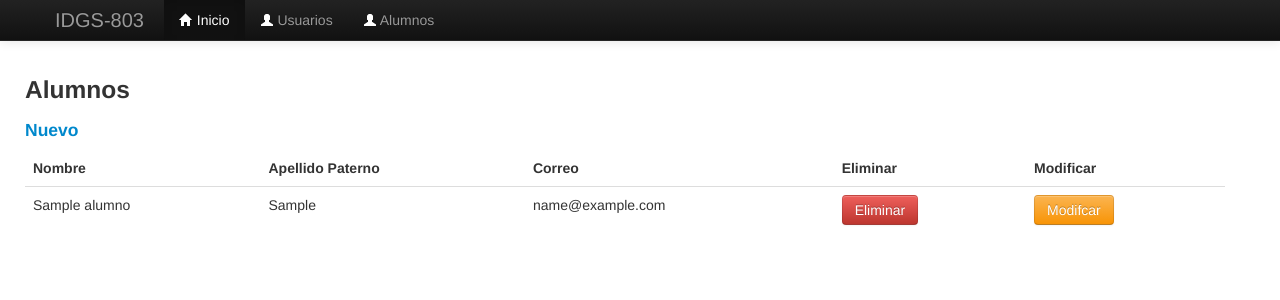
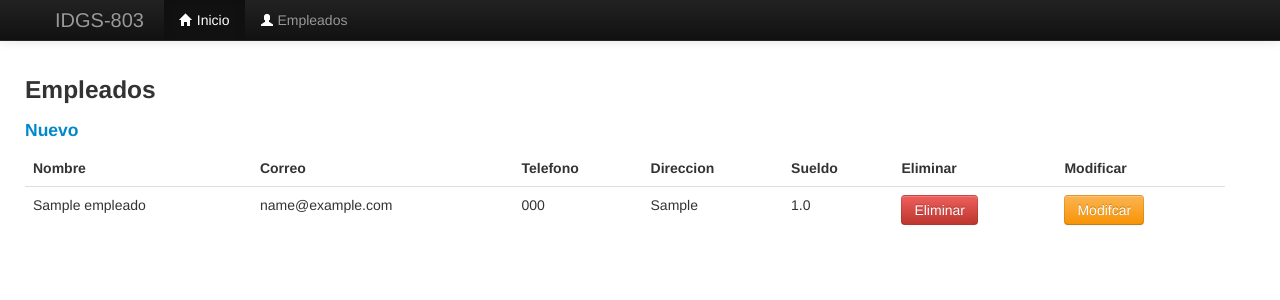
Before and after one commit to IDGS-803-21000448/Practicas_BD_IGS803, a Flask app: page /ABC_Completo in a window 1280 px wide. Shown: the top 300 px of the page. Run offline with Flask 3, Linux system fonts and the light colour scheme; tables that the repository leaves empty hold one stand-in row (values such as "Sample post"); some libraries are stand-ins or nearby versions.

Commit message:
CEMR 27/02/2024 EMPLEADOS

```diff
--- a/config.py
+++ b/config.py
@@ -8,5 +8,5 @@ class Config(object):
 
 class DevelopmentConfig(Config):
     DEBUG = True
-    SQLALCHEMY_DATABASE_URI = 'mysql+pymysql://carlos:123456@127.0.0.1/bdidgs803'
+    SQLALCHEMY_DATABASE_URI = 'mysql+pymysql://carlos:123456@127.0.0.1/practicas'
     SQLALCHEMY_TRACK_MODIFICATIONS = False
--- a/forms.py
+++ b/forms.py
@@ -1,6 +1,8 @@
 from wtforms import Form
-from wtforms import StringField, SelectField,RadioField, EmailField, IntegerField
+from wtforms import StringField, SelectField,RadioField, EmailField, IntegerField, FloatField
 from wtforms import validators
+
+
 
 class UsersForm(Form):
     nombre=StringField('nombre', [
@@ -23,17 +25,24 @@ class UsersForm(Form):
         validators.Email(message='Ingrese un correo valido')
     ])
 
-
-class UsersForm2(Form):
-    nombre=IntegerField('id')
+# NOMBRE, CORREO, TELEFONO, DIRECCION, SUELDO
+class EmpForm(Form):
+    identificador=IntegerField('id')
     nombre=StringField('nombre', [
         validators.DataRequired(message='El campo es requerido'),
-        validators.length(min=4, max=10, message='Ingresa un nombre valido')
-    ])
-    apaterno=StringField('apaterno', [
-        validators.DataRequired(message='El campo es requerido'),
-        validators.length(min=4, max=15, message='Ingresa un apellido paterno valido')
+        validators.length(min=4, max=50, message='Ingresa un nombre valido')
     ])
     email = EmailField('correo', [
         validators.Email(message='Ingrese un correo valido')
     ])
+    telefono=StringField('telefono', [
+        validators.DataRequired(message='El campo es requerido'),
+      validators.length(min=4, max=10, message='Ingresa un nombre valido')
+    ])
+    direccion=StringField('direccion', [
+        validators.DataRequired(message='El campo es requerido'),
+      validators.length(min=4, max=50, message='Ingresa un nombre valido')
+    ])
+    sueldo=FloatField('sueldo', [
+        validators.DataRequired(message='El campo es requerido'),
+    ])
--- a/main.py
+++ b/main.py
@@ -6,7 +6,7 @@ from flask import redirect
 from flask_wtf import CSRFProtect
 from config import DevelopmentConfig
 from models import db
-from models import Alumnos
+from models import Empleado
 
 app = Flask(__name__)
 app.config.from_object(DevelopmentConfig)
@@ -20,42 +20,26 @@ def page_not_found(e):
 
 @app.route("/index",methods=["GET", "POST"])
 def index():
-    alum_form = forms.UsersForm2(request.form)
+    emp_form = forms.EmpForm(request.form)
     if request.method == "POST":
-        alumn = Alumnos(nombre = alum_form.nombre.data
-                        ,apaterno = alum_form.apaterno.data
-                        ,email = alum_form.email.data)
+        emp = Empleado(nombre = emp_form.nombre.data
+                        ,telefono = emp_form.telefono.data
+                        ,email = emp_form.email.data
+                        , direccion = emp_form.direccion.data
+                        ,sueldo = emp_form.sueldo.data)
 
-        db.session.add(alumn)
+        db.session.add(emp)
         db.session.commit()
 
 
-    return render_template("index.html", form = alum_form)
+    return render_template("index.html", form = emp_form)
 
 @app.route("/ABC_Completo",methods=["GET", "POST"])
 def ABC_Completo():
-    alum_form = forms.UsersForm2(request.form)
-    alumno = Alumnos.query.all()
+    emp_form = forms.EmpForm(request.form)
+    empleados = Empleado.query.all()
 
-    return render_template("ABC_Completo.html", alumnos=alumno)
-
-@app.route("/alumnos", methods=["GET", "POST"])
-def alumnos():
-    nom = ''
-    apa = ''
-    ama = ''
-    alum_form = forms.UsersForm(request.form)
-    if request.method == "POST" and alum_form.validate():
-        nom = alum_form.nombre.data
-        apa = alum_form.apaterno.data
-        ama = alum_form.amaterno.data
-
-        mensaje = f"Bienvenido {nom}"
-        flash(mensaje)
-
-    return render_template("alumnos.html",
-                            form = alum_form,
-                            nom=nom, apa=apa, ama=ama)
+    return render_template("ABC_Completo.html", empleados=empleados)
 
 
 if __name__ == "__main__":
--- a/templates/ABC_Completo.html
+++ b/templates/ABC_Completo.html
@@ -6,29 +6,34 @@
 
 <div class="container">
     <div class="row">
-        <h3>Alumnos</h3>
+        <h3>Empleados</h3>
         <h4><a href="/index">Nuevo</a></h4>
         <table class="table">
             <thead>
                 <tr>
                     <th>Nombre</th>
-                    <th>Apellido Paterno</th>
                     <th>Correo</th>
+                    <th>Telefono</th>
+                    <th>Direccion</th>
+                    <th>Sueldo</th>
                     <th>Eliminar</th>
                     <th>Modificar</th>
                 </tr>
             </thead>
             <tbody>
-                {%for alum in alumnos%}
+                {%for empleado in empleados%}
                 <tr>
-                    <td>{{alum.nombre}}</td>
-                    <td>{{alum.apaterno}}</td>
-                    <td>{{alum.email}}</td>
+                    <td>{{empleado.nombre}}</td>
+                    <td>{{empleado.email}}</td>
+                    <td>{{empleado.telefono}}</td>
+                    <td>{{empleado.direccion}}</td>
+                    <td>{{empleado.sueldo}}</td>
+
                     <td>
-                        <a href="eliminar.html?id={{alum.id}}" class="btn btn-danger">Eliminar</a>
+                        <a href="eliminar.html?id={{empleado.id}}" class="btn btn-danger">Eliminar</a>
                     </td>
                     <td>
-                        <a href="modificar.html?id={{alum.id}}" class="btn btn-warning">Modifcar</a>
+                        <a href="modificar.html?id={{empleado.id}}" class="btn btn-warning">Modifcar</a>
                     </td>
                 </tr>
                 {%endfor%}
--- a/templates/layout.html
+++ b/templates/layout.html
@@ -26,23 +26,16 @@
                 </a>
                 <ul class="nav">
                     <li class="active">
-                        <a href="">
+                        <a href="/index">
                             <i class="icon-home icon-white">
-
                             </i>
                             Inicio
                         </a>
                     </li>
                     <li>
-                        <a href="">
+                        <a href="/ABC_Completo">
                             <i class="icon-user icon-white"></i>
-                            Usuarios
-                        </a>
-                    </li>
-                    <li>
-                        <a href="">
-                            <i class="icon-user icon-white"></i>
-                            Alumnos
+                            Empleados
                         </a>
                     </li>
                 </ul>
```
Also changed, not shown: models.py (+5 -4 lines), templates/alumnos.html (deleted, +0 -22 lines), templates/index.html (+10 -2 lines).
